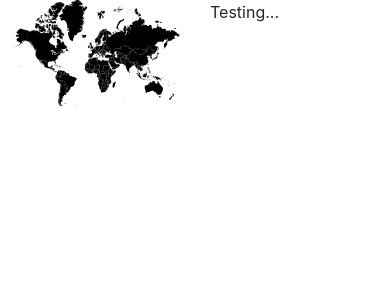
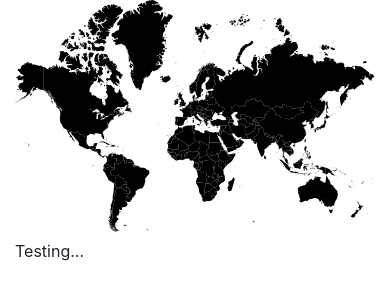
Before and after one commit to SimonFlohr/interactive-world-map-angular, an Angular app: page / in a window 390 px wide. Shown: the top 300 px of the page. Built offline with nearby package versions, Linux system fonts and the light colour scheme.

Commit message:
Fix responsiveness of Bootstrap elements

```diff
--- a/src/app/world-map/map-svg/map-svg.component.html
+++ b/src/app/world-map/map-svg/map-svg.component.html
@@ -4,7 +4,7 @@
    xmlns:rdf="http://www.w3.org/1999/02/22-rdf-syntax-ns#"
    xmlns:svg="http://www.w3.org/2000/svg"
    xmlns="http://www.w3.org/2000/svg"
-   viewBox="0 0 1010 1010"
+   viewBox="0 0 1010 670"
    width="100%"
    height="100%">
 
--- a/src/app/world-map/world-map.component.css
+++ b/src/app/world-map/world-map.component.css
@@ -0,0 +1,3 @@
+.container-fluid {
+    max-width: 1800px;
+}
--- a/src/app/world-map/world-map.component.html
+++ b/src/app/world-map/world-map.component.html
@@ -1,14 +1,14 @@
 <main>
     <div class="container-fluid">
         <div class="row">
-            <div class="col">
+            <div class="col-md-8">
                 <section class="map-visual">
                     <div>
                         <app-map-svg></app-map-svg>
                     </div>
                 </section>
             </div>
-            <div class="col">
+            <div class="col-md-4">
                 <section class="country-info">
                     <div>
                         Testing...
```
